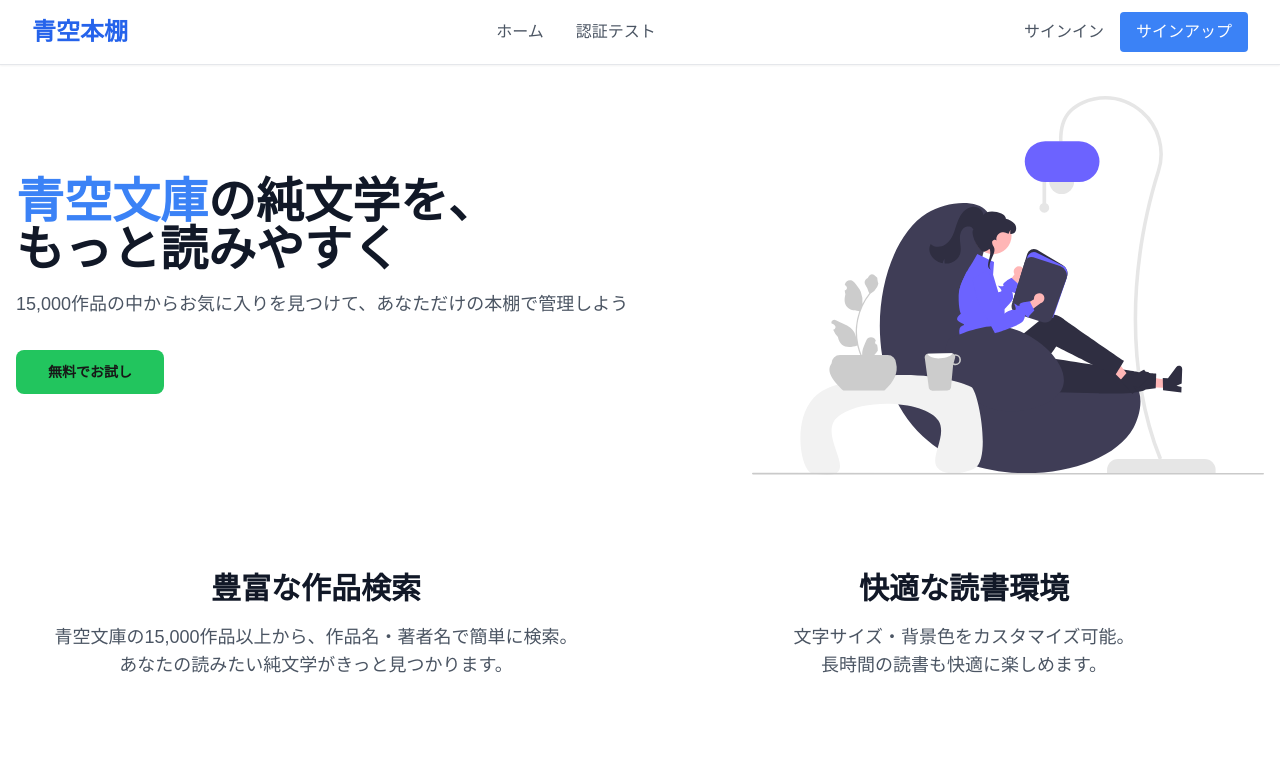
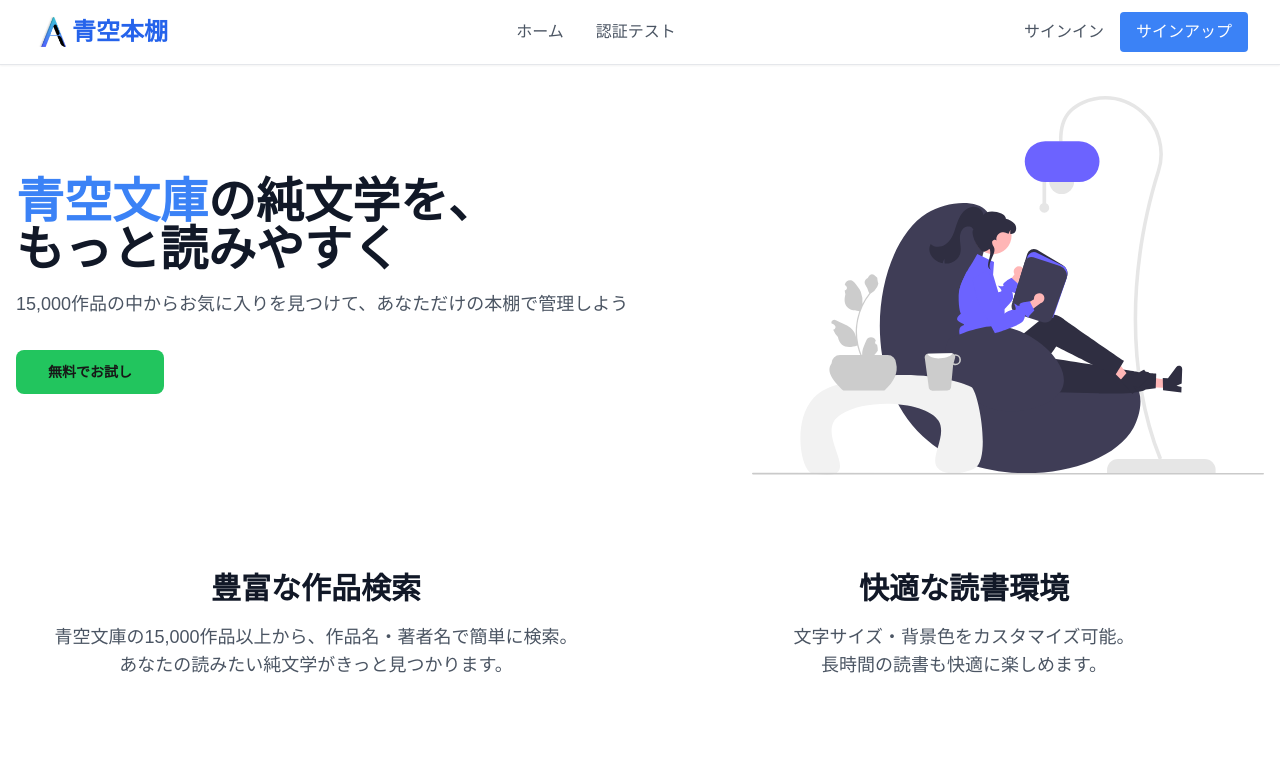
Before and after one commit to MatsumuraYuuki/book-room, a Next.js app in the folder next/: page / in a window 1280 px wide. Shown: the top 770 px of the page. Built offline with nearby package versions, Linux system fonts and the light colour scheme.

Commit message:
feat: ヘッダーにロゴを追加

```diff
--- a/next/src/components/common/Header.tsx
+++ b/next/src/components/common/Header.tsx
@@ -2,6 +2,7 @@
 'use client';
 
 import Link from 'next/link';
+import Image from 'next/image';
 import { useAuthStore } from '@/stores/authStore'
 import { useRouter, usePathname } from 'next/navigation';
 
@@ -33,6 +34,12 @@
 
             {/* ロゴ */}
             <div className="flex items-center">
+              <Image
+                src="/images/logo.png"
+                alt="Aozora Library"
+                width={40}
+                height={40}
+              />
               <Link href="/" className="text-2xl font-bold text-blue-600 hover:text-blue-700">
                 青空本棚
               </Link>
```
Also changed, not shown: next/public/images/logo.png, next/src/app/icon.png.
